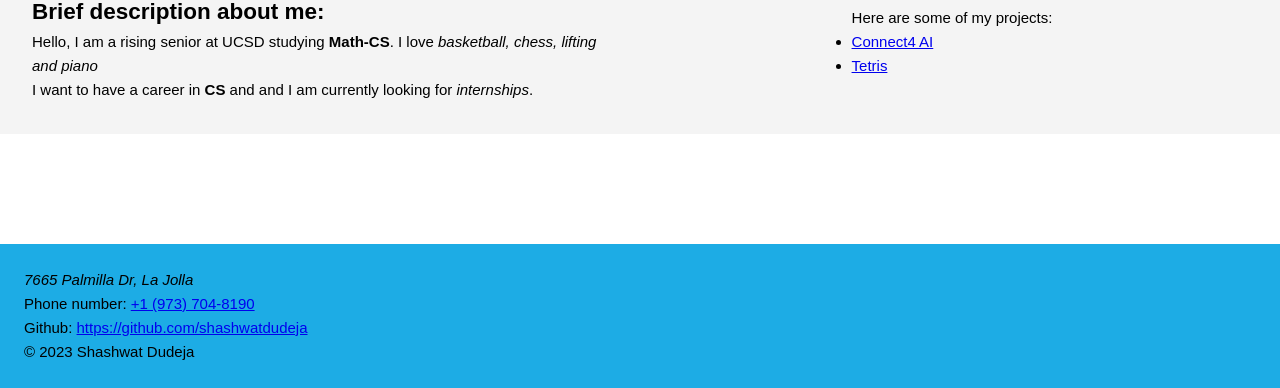
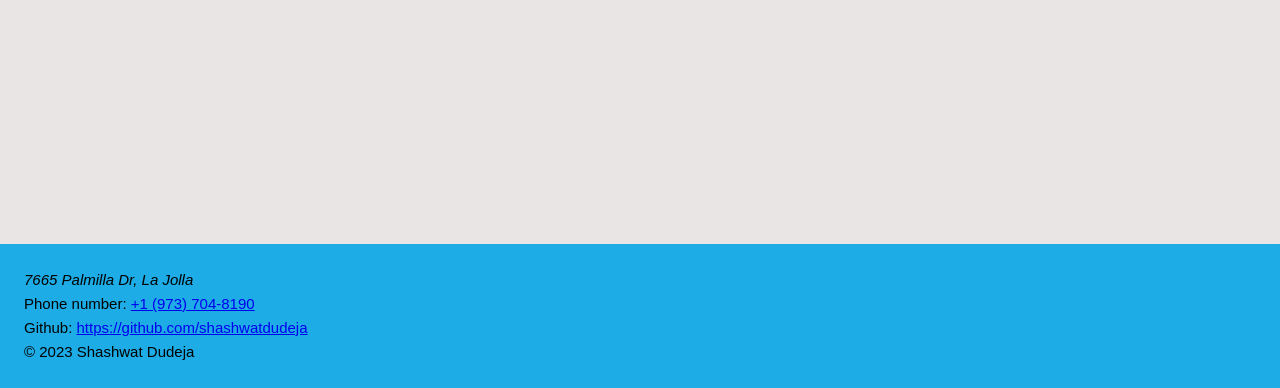
Before and after one commit to shash31/PortfolioSiteCSSHW3, a plain HTML site: page index.html in a window 1280 px wide. Shown: the part 412-800 px from the top of the page. Drawn offline with Linux system fonts and the light colour scheme.

Commit message:
Fixed bugs

```diff
--- a/styles.css
+++ b/styles.css
@@ -16,7 +16,7 @@ custom-element {
 :root {
     --primary-color: #1dace5;
     --secondary-color: #34ae48;
-    --main-bg-color: #f4f4f4;
+    --main-bg-color: #e9e5e5;
 }
 
 body {
@@ -24,6 +24,7 @@ body {
     flex-direction: column;
     justify-content: space-between;
     min-height: 100vh;
+    gap: 0;
 
     font-family: Arial, serif;
     font-size: 15px;
@@ -102,6 +103,7 @@ header {
 }
 
 main {
+    flex: 1;
     padding: 2rem;
     background-color: var(--main-bg-color);
     display: grid;
@@ -112,7 +114,7 @@ main {
     align-items: start;
     justify-content: center;
     align-content: start;
-    height: 100%;
+    min-height: 100%;
 
     hgroup {
         grid-column: 1 / 3;
```
